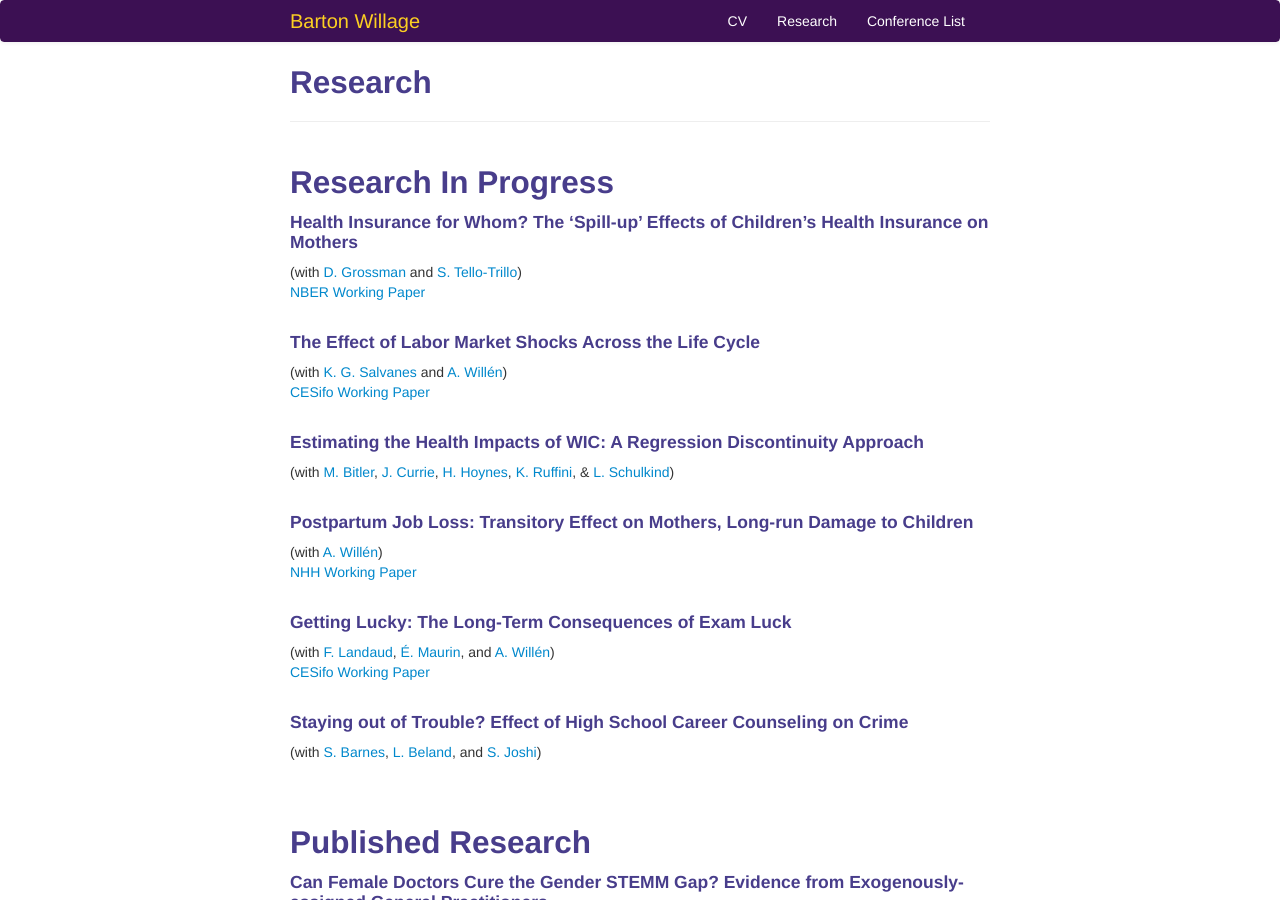
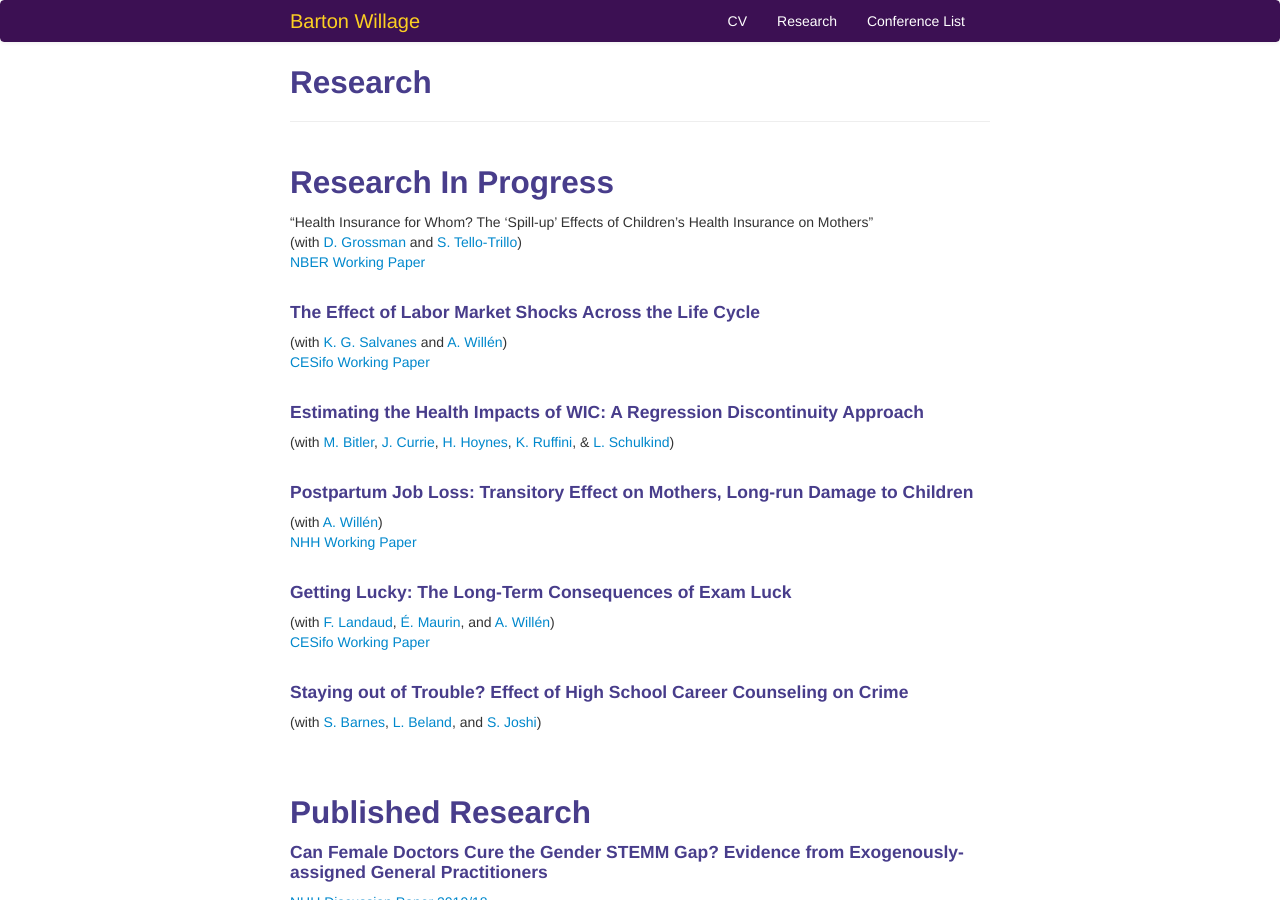
Before and after one commit to bjwillage/bjwillage.github.io, a Jekyll site: the page built from pages/research.md, in a window 1280 px wide and 900 px high. Built offline with Jekyll 4.4.1, drawn with Linux system fonts in a browser that asks for light colours.

```diff
--- a/pages/research.md
+++ b/pages/research.md
@@ -7,7 +7,7 @@ description: Barton Willage's research
 
 ## Research In Progress
 
-#### Health Insurance for Whom? The ‘Spill-up’ Effects of Children’s Health Insurance on Mothers
+"Health Insurance for Whom? The ‘Spill-up’ Effects of Children’s Health Insurance on Mothers"<br>
 (with [D. Grossman](https://sites.google.com/view/danielgrossman/home) and [S. Tello-Trillo](https://sebastiantellotrillo.com/))<br>
 [NBER Working Paper](https://www.nber.org/papers/w29661)
 <br><br>
```
